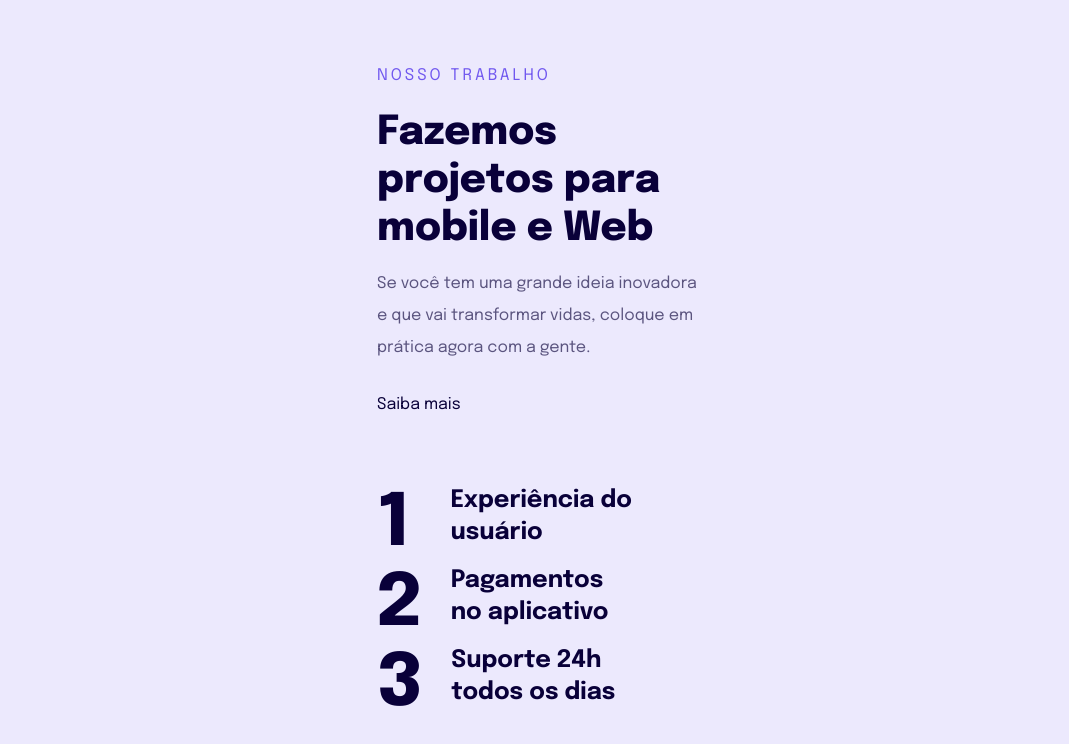
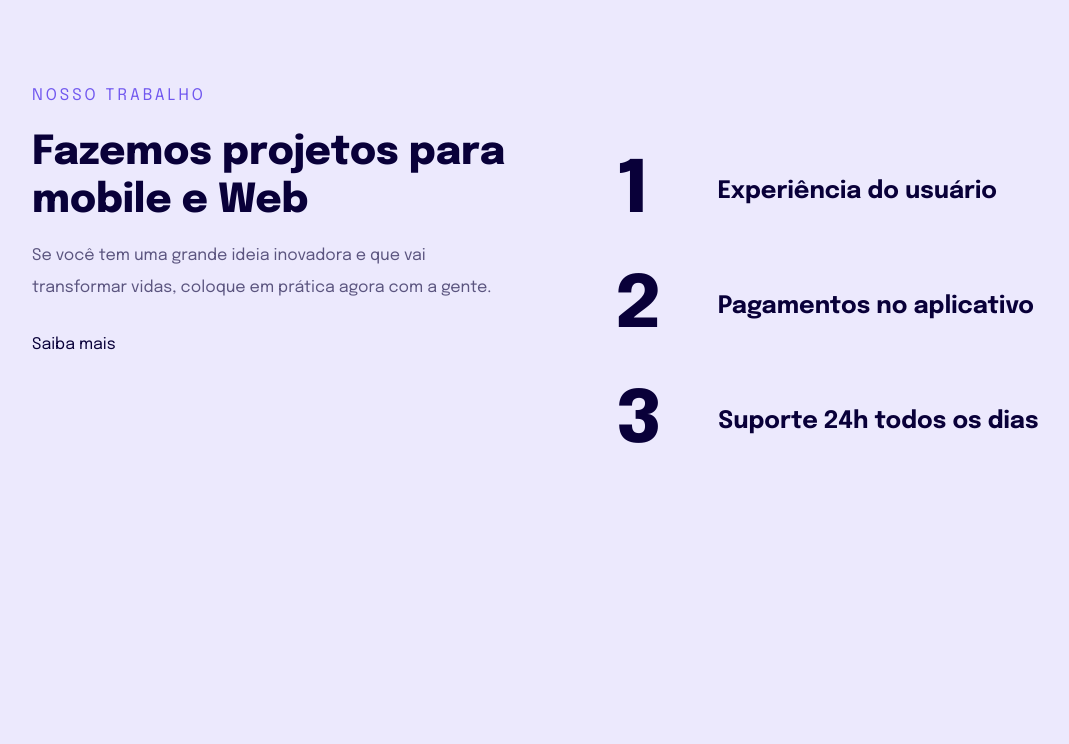
Before and after one commit to gustavonunesbispo/responsive-project, a plain HTML site: page index.html in a window 1280 px wide. Shown: the whole page, without its empty margins (98-1167 px from the left). Drawn offline with Linux system fonts and the light colour scheme.

Commit message:
set responsiveness for the page

```diff
--- a/css/style.css
+++ b/css/style.css
@@ -82,3 +82,34 @@ ul li span {
   letter-spacing: 2px;
   color: #090039;
 }
+
+/* Media queries */
+
+@media (min-width: 700px) {
+
+  body {
+    padding: 8rem;
+  }
+
+  main {
+    max-width: 1020px;
+    display: flex;
+    gap: 10rem;
+  }
+
+  main > div {
+    max-width: 484px;
+  }
+
+  ul li:first-child {
+    gap:6.6rem;
+  }
+
+  ul li {
+    gap:5.4rem;
+    max-width: 450px;
+    align-items: center;
+    margin-bottom: 3.5rem;
+  }
+
+}
--- a/index.html
+++ b/index.html
@@ -13,15 +13,21 @@
 </head>
 <body>
   <main>
+    <div>
+
     <p>Nosso trabalho</p>
     <h1>Fazemos projetos para mobile e Web</h1>
     <p>Se você tem uma grande ideia inovadora e que vai transformar vidas, coloque em prática agora com a gente.</p>
     <a href="#">Saiba mais</a>
+
+    </div>
+
     <ul>
       <li> <span>1</span> Experiência do usuário</li>
       <li> <span>2</span> Pagamentos no aplicativo</li>
       <li> <span>3</span> Suporte 24h todos os dias</li>
     </ul>
+
   </main>
 </body>
 </html>
```
